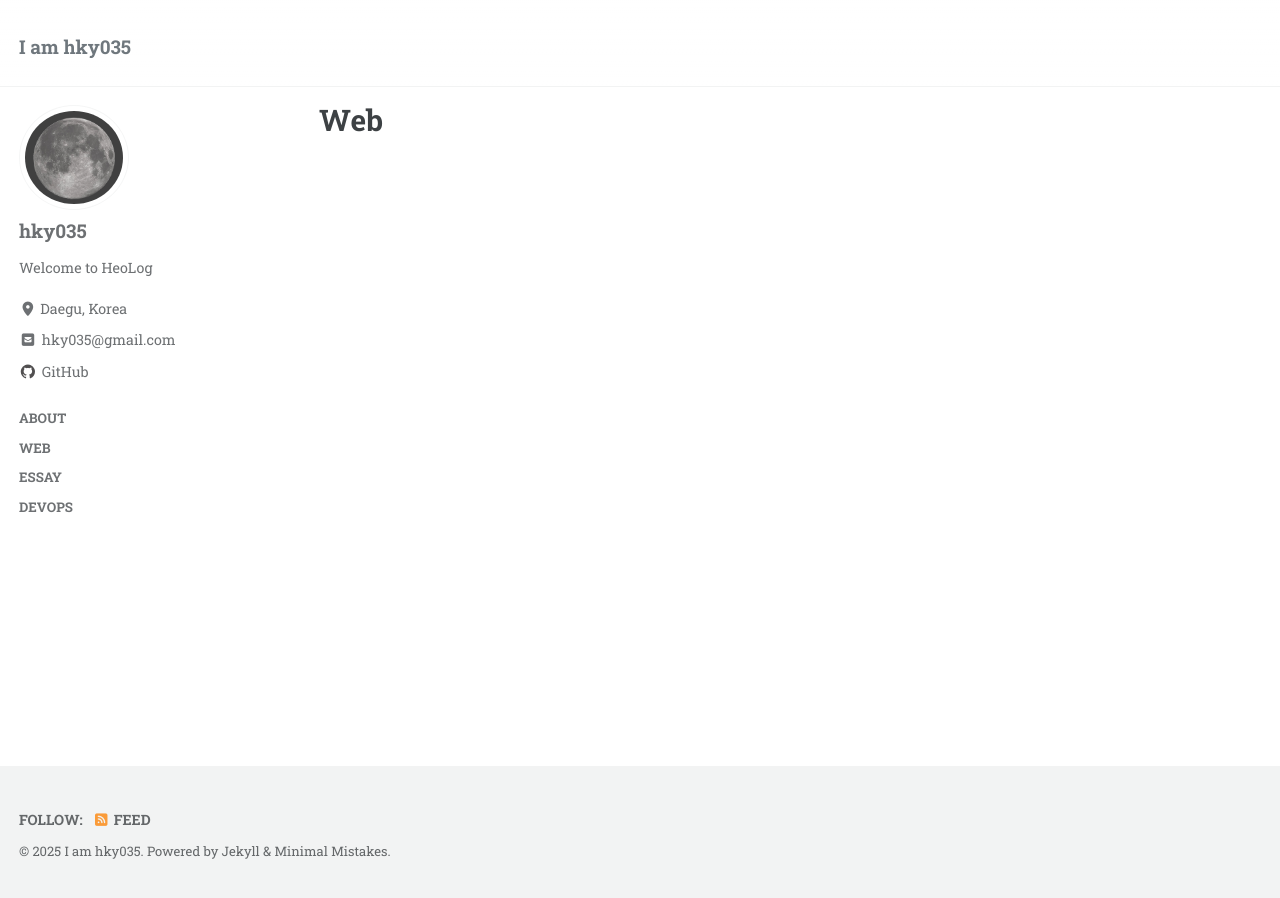
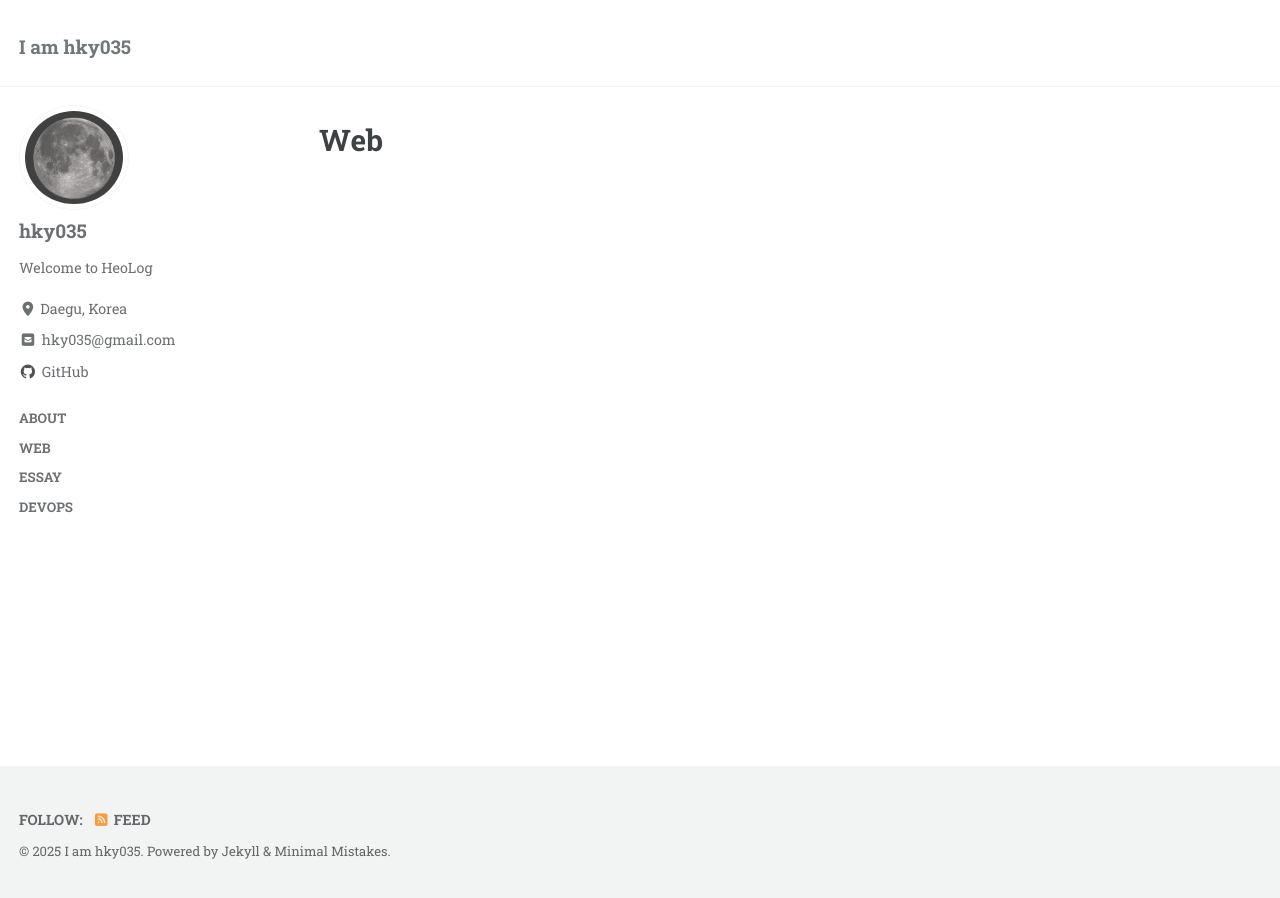
Before and after one commit to hky035/hky035.github.io, a Jekyll site: the page built from _pages/categories/category-web.md, in a window 1280 px wide. Built offline with Jekyll 4.4.1, drawn with Linux system fonts in a browser that asks for light colours; cached includes are drawn as plain includes.

Commit message:
style: archive 페이지 내 타이틀 마진 수정

```diff
--- a/_layouts/archive.html
+++ b/_layouts/archive.html
@@ -19,7 +19,7 @@ layout: default
 
   <div class="archive">
     {% unless page.header.overlay_color or page.header.overlay_image %}
-      <h1 id="page-title" class="page__title"{% if page.locale %} lang="{{ page.locale }}"{% endif %}>{{ page.title }}</h1>
+      <h1 id="page-title" style="margin-top: 20px;" class="page__title"{% if page.locale %} lang="{{ page.locale }}"{% endif %}>{{ page.title }}</h1>
     {% endunless %}
     {{ content }}
   </div>
--- a/_layouts/single.html
+++ b/_layouts/single.html
@@ -51,7 +51,7 @@ layout: default
       {% endunless %}
 
       {% if page.description -%}
-        <div style="margin: 40px 0 20px 0; border-left: 1px solid #ccc; padding: 0 15px; display: flex; flex-direction: column; width: 100%; box-shadow: rgba(0, 0, 0, 0.12) 0px 1px 3px, rgba(0, 0, 0, 0.24) 0px 1px 2px;">
+        <div style="margin: 40px 0 40px 0; border-left: 1px solid #ccc; padding: 0 15px; display: flex; flex-direction: column; width: 100%; box-shadow: rgba(0, 0, 0, 0.12) 0px 1px 3px, rgba(0, 0, 0, 0.24) 0px 1px 2px;">
           <p style="font-weight: bold; font-size: 12px; color: #888; font-family: 'Noto Sans KR'; margin: 0; margin-left: 0; padding-top: 5px;">DESCRIPTION</p>
           <p style="background: transparent; color: #333; font-size: 14px; margin: 3px 0; padding: 3px 0;">
             {{page.description}}
```
